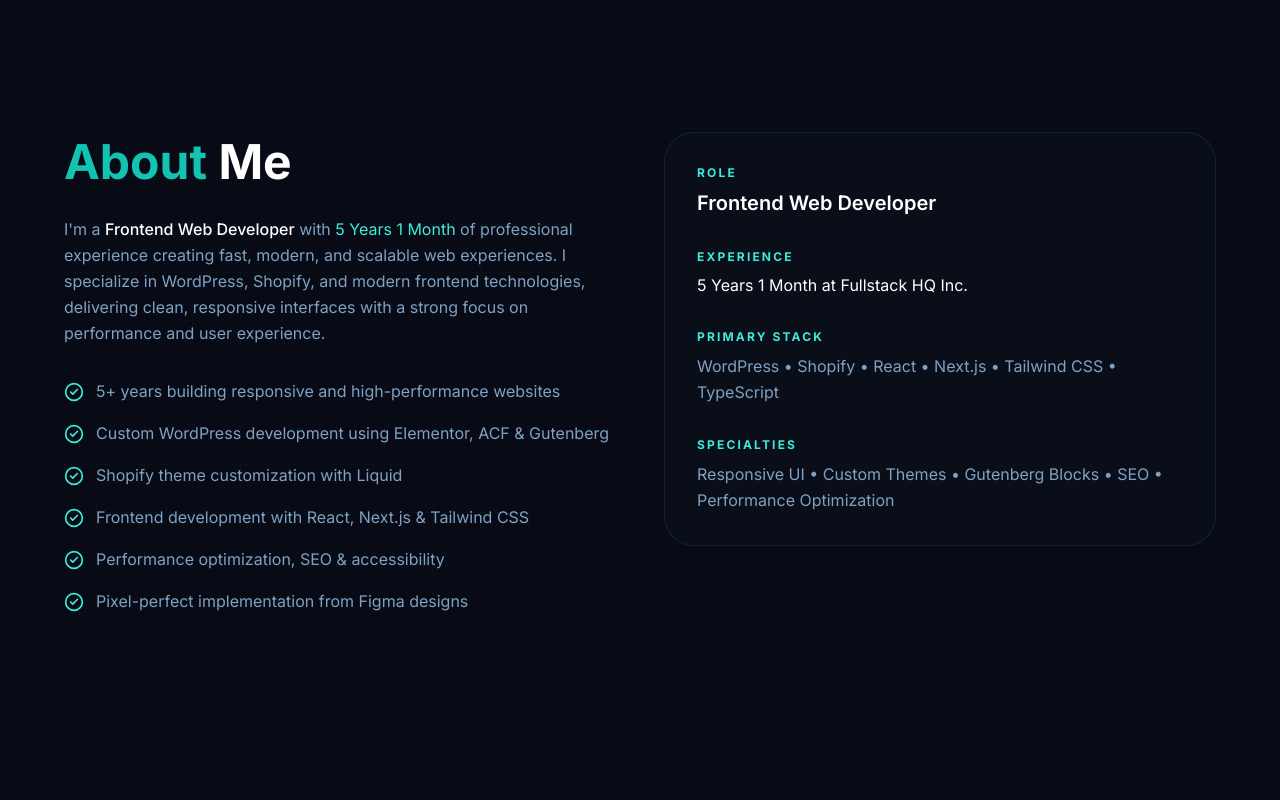
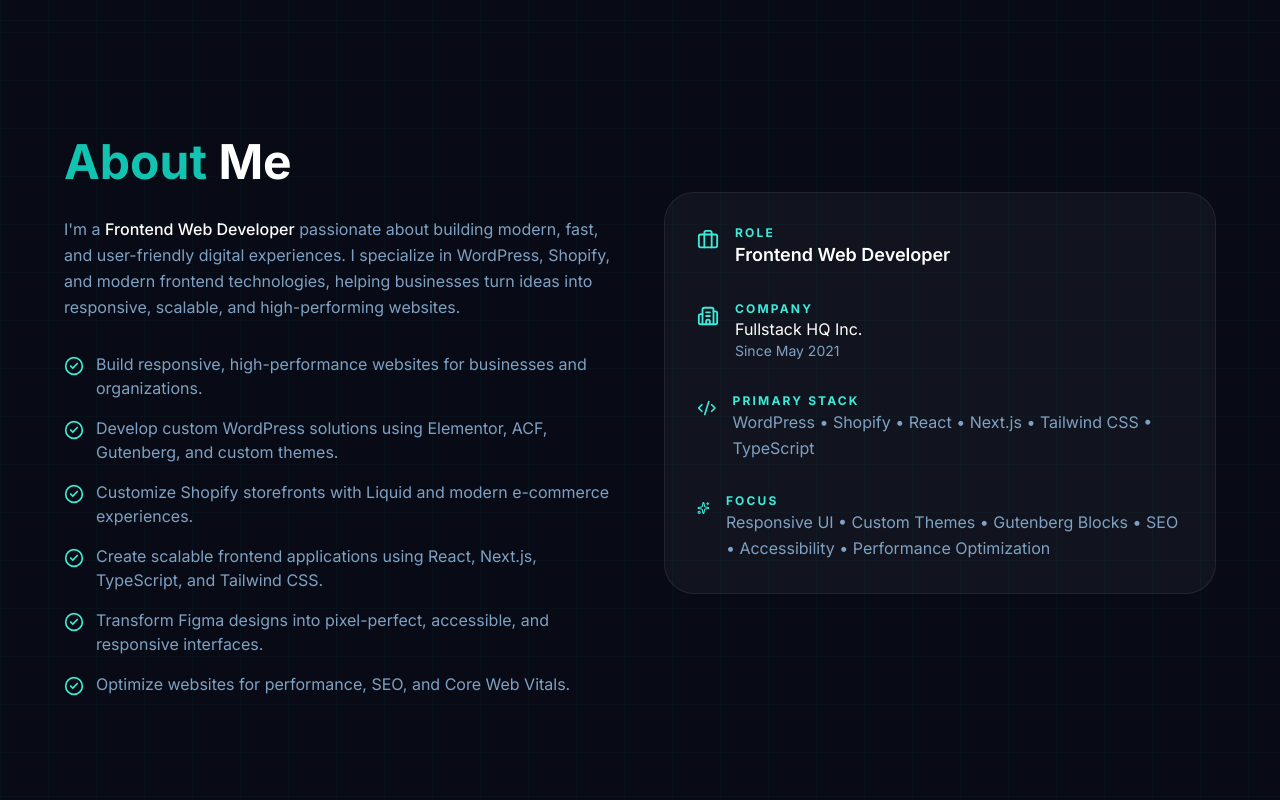
Before and after one commit to workrsenapilo20-rs/rosalinda-portfolio-v2, a Next.js app: page / in a window 1280 px wide. Shown: the part 860-1660 px from the top of the page. Built offline with nearby package versions, Linux system fonts and the light colour scheme.

Commit message:
updated/polished pages

```diff
--- a/app/components/About.tsx
+++ b/app/components/About.tsx
@@ -1,57 +1,25 @@
 "use client";
 
 import { motion } from "framer-motion";
-import { CheckCircle2 } from "lucide-react";
+import {
+  CheckCircle2,
+  Briefcase,
+  Building2,
+  Code2,
+  Sparkles,
+} from "lucide-react";
 
 import Container from "./Container";
 import GridBackground from "./GridBackground";
 
-const CAREER_START_DATE = new Date("2021-05-17");
-
-function getExperienceDuration(startDate: Date): {
-  years: number;
-  months: number;
-} {
-  const now = new Date();
-
-  let years = now.getFullYear() - startDate.getFullYear();
-  let months = now.getMonth() - startDate.getMonth();
-
-  if (now.getDate() < startDate.getDate()) {
-    months -= 1;
-  }
-
-  if (months < 0) {
-    years--;
-    months += 12;
-  }
-
-  return { years: Math.max(years, 0), months: Math.max(months, 0) };
-}
-
-function formatDuration({
-  years,
-  months,
-}: {
-  years: number;
-  months: number;
-}) {
-  return `${years} Year${years !== 1 ? "s" : ""}${
-    months ? ` ${months} Month${months !== 1 ? "s" : ""}` : ""
-  }`;
-}
-
 export default function About() {
-  const duration = getExperienceDuration(CAREER_START_DATE);
-  const durationLabel = formatDuration(duration);
-
   const highlights = [
-    "5+ years building responsive and high-performance websites",
-    "Custom WordPress development using Elementor, ACF & Gutenberg",
-    "Shopify theme customization with Liquid",
-    "Frontend development with React, Next.js & Tailwind CSS",
-    "Performance optimization, SEO & accessibility",
-    "Pixel-perfect implementation from Figma designs",
+    "Build responsive, high-performance websites for businesses and organizations.",
+    "Develop custom WordPress solutions using Elementor, ACF, Gutenberg, and custom themes.",
+    "Customize Shopify storefronts with Liquid and modern e-commerce experiences.",
+    "Create scalable frontend applications using React, Next.js, TypeScript, and Tailwind CSS.",
+    "Transform Figma designs into pixel-perfect, accessible, and responsive interfaces.",
+    "Optimize websites for performance, SEO, and Core Web Vitals.",
   ];
 
   return (
@@ -62,8 +30,11 @@
       <GridBackground />
 
       <Container>
+        <h2 className="text-3xl md:text-[48px] font-bold leading-tight">
+            <span className="text-accent-dark">About</span>{" "}
+            <span className="text-white">Me</span>
+          </h2>
         <div className="grid grid-cols-1 md:grid-cols-2 gap-12 items-start">
-
           {/* Left */}
           <motion.div
             initial={{ opacity: 0, x: -40 }}
@@ -71,18 +42,17 @@
             transition={{ duration: 0.7 }}
             viewport={{ once: true }}
           >
-            <h2 className="text-3xl md:text-[48px] font-bold leading-tight">
-              <span className="text-accent-dark">About</span>{" "}
-              <span className="text-white">Me</span>
-            </h2>
+
 
             <p className="mt-6 text-muted leading-relaxed">
-              I'm a <span className="text-white font-medium">Frontend Web Developer</span>{" "}
-              with <span className="text-accent">{durationLabel}</span> of
-              professional experience creating fast, modern, and scalable web
+              I'm a{" "}
+              <span className="text-white font-medium">
+                Frontend Web Developer
+              </span>{" "}
+              passionate about building modern, fast, and user-friendly digital
               experiences. I specialize in WordPress, Shopify, and modern
-              frontend technologies, delivering clean, responsive interfaces
-              with a strong focus on performance and user experience.
+              frontend technologies, helping businesses turn ideas into
+              responsive, scalable, and high-performing websites.
             </p>
 
             <div className="mt-8 space-y-4">
@@ -93,7 +63,7 @@
                   whileInView={{ opacity: 1, x: 0 }}
                   transition={{
                     delay: index * 0.08,
-                    duration: 0.5,
+                    duration: 0.45,
                   }}
                   viewport={{ once: true }}
                   className="flex items-start gap-3"
@@ -103,65 +73,73 @@
                     className="text-accent mt-1 flex-shrink-0"
                   />
 
-                  <span className="text-muted leading-relaxed">
-                    {item}
-                  </span>
+                  <span className="text-muted">{item}</span>
                 </motion.div>
               ))}
             </div>
           </motion.div>
 
-          {/* Right Card */}
+          {/* Right */}
           <motion.div
             initial={{ opacity: 0, x: 40 }}
             whileInView={{ opacity: 1, x: 0 }}
             transition={{ duration: 0.7 }}
             viewport={{ once: true }}
-            className="rounded-xl border border-border bg-panel p-8 flex flex-col gap-8 about-card"
+            className="rounded-xl border border-border bg-panel p-8 flex flex-col gap-8"
           >
+            <div className="flex items-start gap-4">
+              <Briefcase className="text-accent mt-1" size={22} />
               <div>
-              <p className="text-accent text-xs font-bold tracking-[0.18em] uppercase mb-2">
+                <p className="text-accent text-xs font-bold uppercase tracking-[0.18em]">
                   Role
                 </p>
-
-              <p className="text-white text-xl font-semibold">
+                <p className="text-white text-lg font-semibold">
                   Frontend Web Developer
                 </p>
               </div>
+            </div>
 
+            <div className="flex items-start gap-4">
+              <Building2 className="text-accent mt-1" size={22} />
               <div>
-              <p className="text-accent text-xs font-bold tracking-[0.18em] uppercase mb-2">
-                Experience
+                <p className="text-accent text-xs font-bold uppercase tracking-[0.18em]">
+                  Company
                 </p>
-
                 <p className="text-white">
-                {durationLabel} at Fullstack HQ Inc.
+                  Fullstack HQ Inc.
+                </p>
+                <p className="text-muted text-sm">
+                  Since May 2021
                 </p>
               </div>
+            </div>
 
+            <div className="flex items-start gap-4">
+              <Code2 className="text-accent mt-1" size={22} />
               <div>
-              <p className="text-accent text-xs font-bold tracking-[0.18em] uppercase mb-2">
+                <p className="text-accent text-xs font-bold uppercase tracking-[0.18em]">
                   Primary Stack
                 </p>
-
                 <p className="text-muted leading-relaxed">
                   WordPress • Shopify • React • Next.js • Tailwind CSS •
                   TypeScript
                 </p>
               </div>
+            </div>
 
+            <div className="flex items-start gap-4">
+              <Sparkles className="text-accent mt-1" size={22} />
               <div>
-              <p className="text-accent text-xs font-bold tracking-[0.18em] uppercase mb-2">
-                Specialties
+                <p className="text-accent text-xs font-bold uppercase tracking-[0.18em]">
+                  Focus
                 </p>
-
                 <p className="text-muted leading-relaxed">
                   Responsive UI • Custom Themes • Gutenberg Blocks • SEO •
-                Performance Optimization
+                  Accessibility • Performance Optimization
                 </p>
               </div>
+            </div>
           </motion.div>
-
         </div>
       </Container>
     </section>
--- a/app/components/Projects.tsx
+++ b/app/components/Projects.tsx
@@ -75,10 +75,10 @@
       <GridBackground />
       <Container>
         <div className="flex items-center justify-between mb-10">
-          <h2 className="text-accent-dark text-3xl md:text-[48px] font-bold">
-            Projects
-          </h2>
-
+          <h2 className="text-3xl md:text-[48px] font-bold leading-tight">
+              <span className="text-white">Featured</span>{" "}
+              <span className="text-accent-dark">Projects</span>
+            </h2>
           <div className="hidden md:flex items-center gap-3">
             <button
               onClick={() => scrollByAmount("left")}
```
Also changed, not shown: 1 other file (tests, documents, lock files or other folders). Lines whose indentation alone changed are shown as unchanged.
